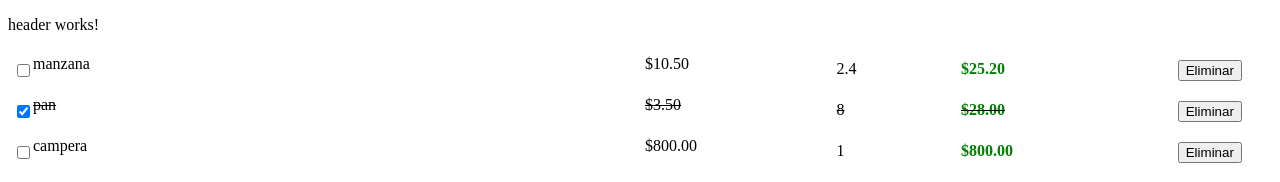
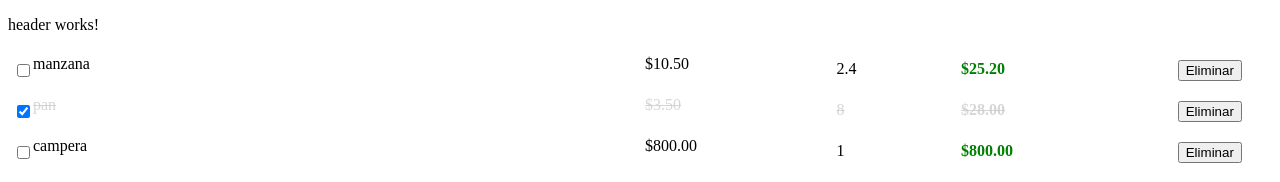
Before and after one commit to Santino0912/Tienda-TP-, an Angular app: page / in a window 1280 px wide. Shown: the top 182 px of the page. Built offline with nearby package versions, Linux system fonts and the light colour scheme.

Commit message:
agregamos estilos

```diff
--- a/src/app/components/item/item.component.css
+++ b/src/app/components/item/item.component.css
@@ -4,7 +4,12 @@
 }
 
 .completed{
+    color: #cccc;
     text-decoration: line-through;
+}
+
+.completed .total{
+    color: #cccc;
 }
 
 div{
```
